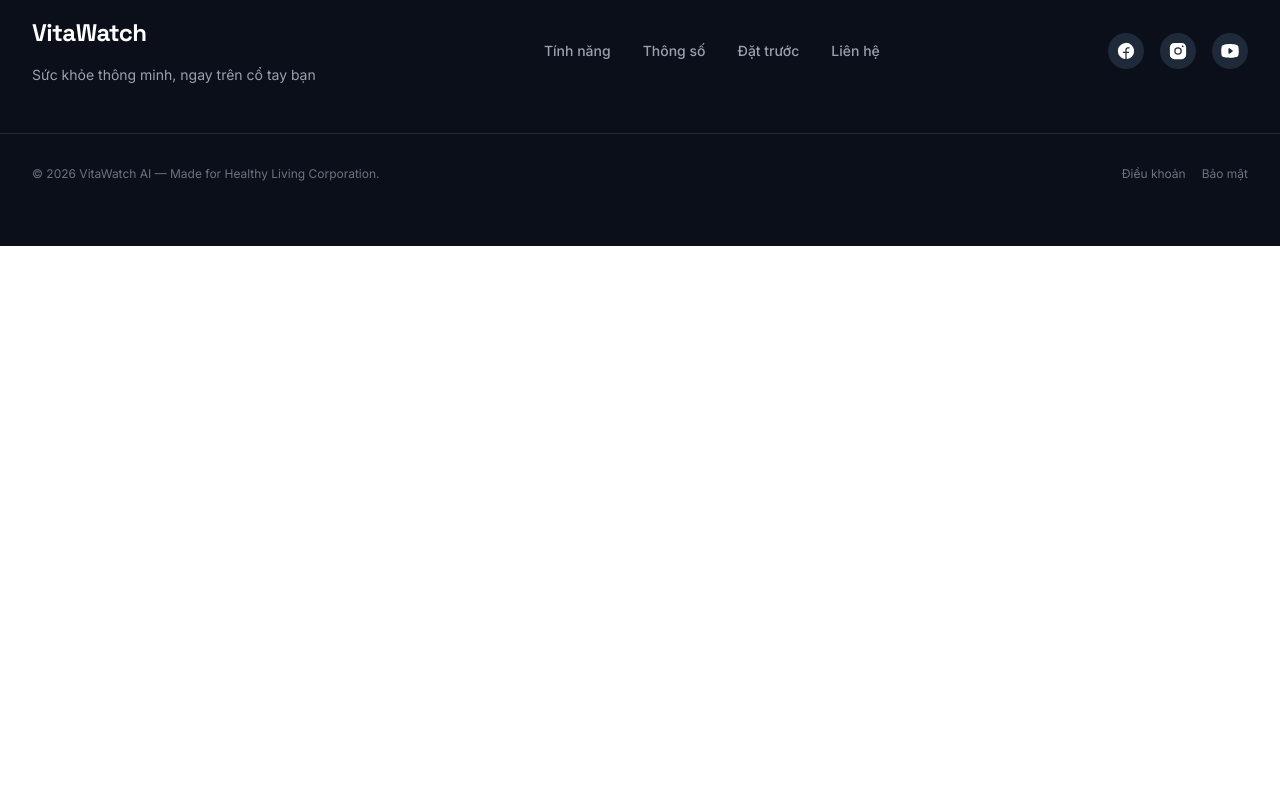
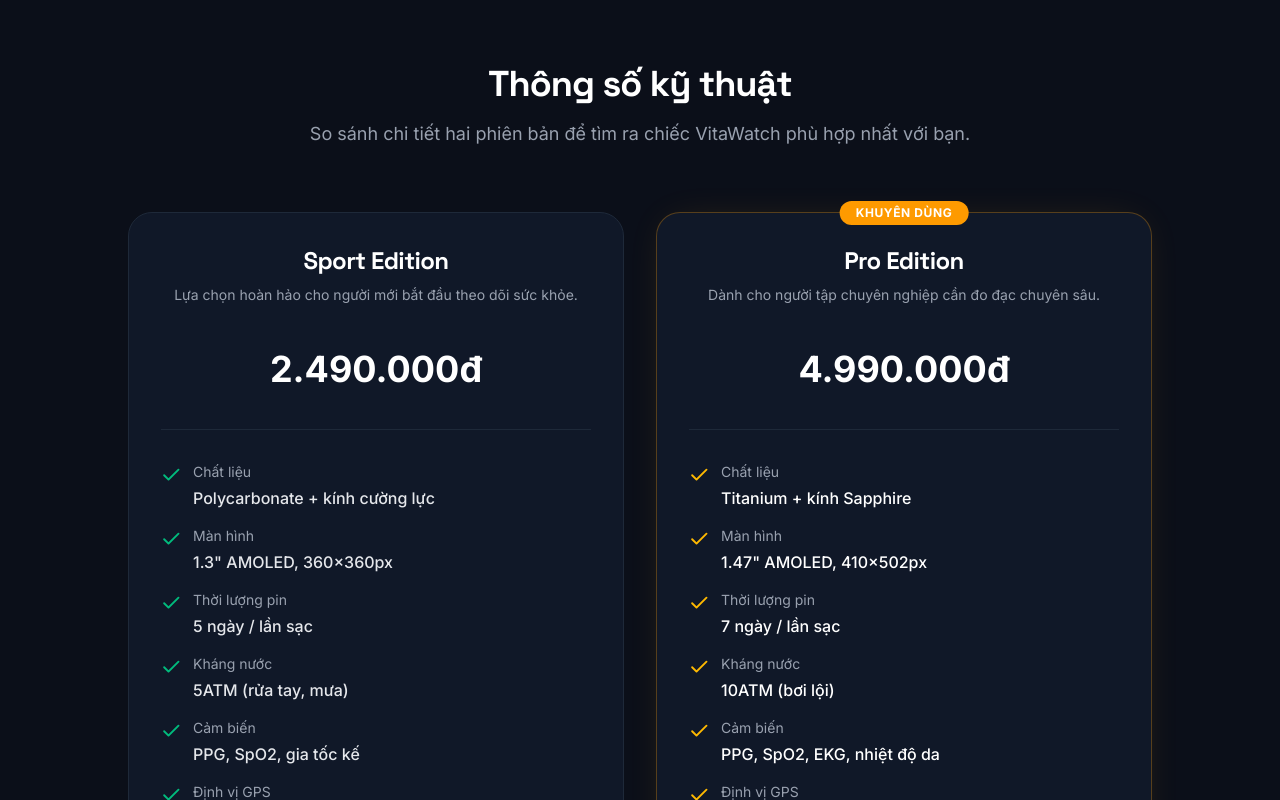
Before and after one commit to giahuydev/smart-health-watch, a Next.js app: page / in a window 1280 px wide. Shown: the part 1780-2580 px from the top of the page. Before the commit the page ends 2026 px from the top, so only its background shows below. Built offline with nearby package versions, Linux system fonts and the light colour scheme.

Commit message:
feat: add SpecsSection to compare Sport and Pro editions

```diff
--- a/app/page.tsx
+++ b/app/page.tsx
@@ -2,6 +2,7 @@
 import { Footer } from "@/components/layout/Footer";
 import { HeroSection } from "@/components/sections/HeroSection";
 import { FeatureSection } from "@/components/sections/FeatureSection";
+import { SpecsSection } from "@/components/sections/SpecsSection";
 
 export default function Home() {
   return (
@@ -10,6 +11,7 @@
       <main className="flex-1">
         <HeroSection />
         <FeatureSection />
+        <SpecsSection />
       </main>
       <Footer />
     </>
--- /dev/null
+++ b/components/sections/SpecsSection.tsx
@@ -0,0 +1,117 @@
+"use client";
+
+import { motion } from "motion/react";
+import { Check, Info } from "@phosphor-icons/react/dist/ssr";
+
+const specs = [
+  {
+    name: "Sport Edition",
+    price: "2.490.000đ",
+    description: "Lựa chọn hoàn hảo cho người mới bắt đầu theo dõi sức khỏe.",
+    color: "emerald",
+    features: [
+      { label: "Chất liệu", value: "Polycarbonate + kính cường lực" },
+      { label: "Màn hình", value: "1.3\" AMOLED, 360x360px" },
+      { label: "Thời lượng pin", value: "5 ngày / lần sạc" },
+      { label: "Kháng nước", value: "5ATM (rửa tay, mưa)" },
+      { label: "Cảm biến", value: "PPG, SpO2, gia tốc kế" },
+      { label: "Định vị GPS", value: "Kết nối qua điện thoại", highlight: false },
+      { label: "Kết nối", value: "Bluetooth 5.3" },
+      { label: "Kích thước mặt", value: "42mm" },
+      { label: "Trọng lượng", value: "32g" },
+    ],
+  },
+  {
+    name: "Pro Edition",
+    price: "4.990.000đ",
+    description: "Dành cho người tập chuyên nghiệp cần đo đạc chuyên sâu.",
+    color: "amber",
+    features: [
+      { label: "Chất liệu", value: "Titanium + kính Sapphire", highlight: true },
+      { label: "Màn hình", value: "1.47\" AMOLED, 410x502px", highlight: true },
+      { label: "Thời lượng pin", value: "7 ngày / lần sạc", highlight: true },
+      { label: "Kháng nước", value: "10ATM (bơi lội)", highlight: true },
+      { label: "Cảm biến", value: "PPG, SpO2, EKG, nhiệt độ da", highlight: true },
+      { label: "Định vị GPS", value: "GPS tích hợp độc lập", highlight: true },
+      { label: "Kết nối", value: "Bluetooth 5.3 + Wi-Fi", highlight: true },
+      { label: "Kích thước mặt", value: "42mm / 46mm" },
+      { label: "Trọng lượng", value: "38g / 42g" },
+    ],
+  },
+];
+
+export function SpecsSection() {
+  return (
+    <section id="specs" className="py-20 lg:py-28 bg-midnight text-white">
+      <div className="max-w-7xl mx-auto px-4 sm:px-6 lg:px-8">
+        <div className="text-center max-w-3xl mx-auto mb-16">
+          <motion.h2
+            initial={{ opacity: 0, y: 20 }}
+            whileInView={{ opacity: 1, y: 0 }}
+            viewport={{ once: true, margin: "-100px" }}
+            transition={{ duration: 0.5 }}
+            className="text-3xl md:text-4xl font-heading font-bold tracking-tight mb-4"
+          >
+            Thông số kỹ thuật
+          </motion.h2>
+          <motion.p
+            initial={{ opacity: 0, y: 20 }}
+            whileInView={{ opacity: 1, y: 0 }}
+            viewport={{ once: true, margin: "-100px" }}
+            transition={{ duration: 0.5, delay: 0.1 }}
+            className="text-lg text-gray-400"
+          >
+            So sánh chi tiết hai phiên bản để tìm ra chiếc VitaWatch phù hợp nhất với bạn.
+          </motion.p>
+        </div>
+
+        <div className="grid grid-cols-1 md:grid-cols-2 gap-8 max-w-5xl mx-auto">
+          {specs.map((spec, idx) => (
+            <motion.div
+              key={spec.name}
+              initial={{ opacity: 0, y: 30 }}
+              whileInView={{ opacity: 1, y: 0 }}
+              viewport={{ once: true, margin: "-100px" }}
+              transition={{ duration: 0.5, delay: idx * 0.1 }}
+              className={`relative bg-gray-900 rounded-3xl p-8 border ${
+                spec.color === "amber" ? "border-amber-500/30 shadow-[0_0_40px_-15px_rgba(245,158,11,0.2)]" : "border-gray-800"
+              }`}
+            >
+              {spec.color === "amber" && (
+                <div className="absolute top-0 left-1/2 -translate-x-1/2 -translate-y-1/2 bg-amber-500 text-white text-xs font-bold uppercase tracking-wider py-1 px-4 rounded-full">
+                  Khuyên dùng
+                </div>
+              )}
+
+              <div className="mb-8 text-center pb-8 border-b border-gray-800">
+                <h3 className="text-2xl font-heading font-bold mb-2">{spec.name}</h3>
+                <p className="text-gray-400 text-sm mb-6 min-h-[40px]">{spec.description}</p>
+                <div className="text-4xl font-bold text-white mb-2">
+                  {spec.price}
+                </div>
+              </div>
+
+              <ul className="space-y-4">
+                {spec.features.map((feature, i) => (
+                  <li key={i} className="flex items-start gap-3">
+                    <Check
+                      size={20}
+                      className={`shrink-0 mt-0.5 ${feature.highlight ? "text-amber-400" : "text-emerald-500"}`}
+                      weight="bold"
+                    />
+                    <div className="flex-1">
+                      <span className="text-gray-400 text-sm block mb-1">{feature.label}</span>
+                      <span className={`text-base font-medium ${feature.highlight ? "text-white" : "text-gray-200"}`}>
+                        {feature.value}
+                      </span>
+                    </div>
+                  </li>
+                ))}
+              </ul>
+            </motion.div>
+          ))}
+        </div>
+      </div>
+    </section>
+  );
+}
```
